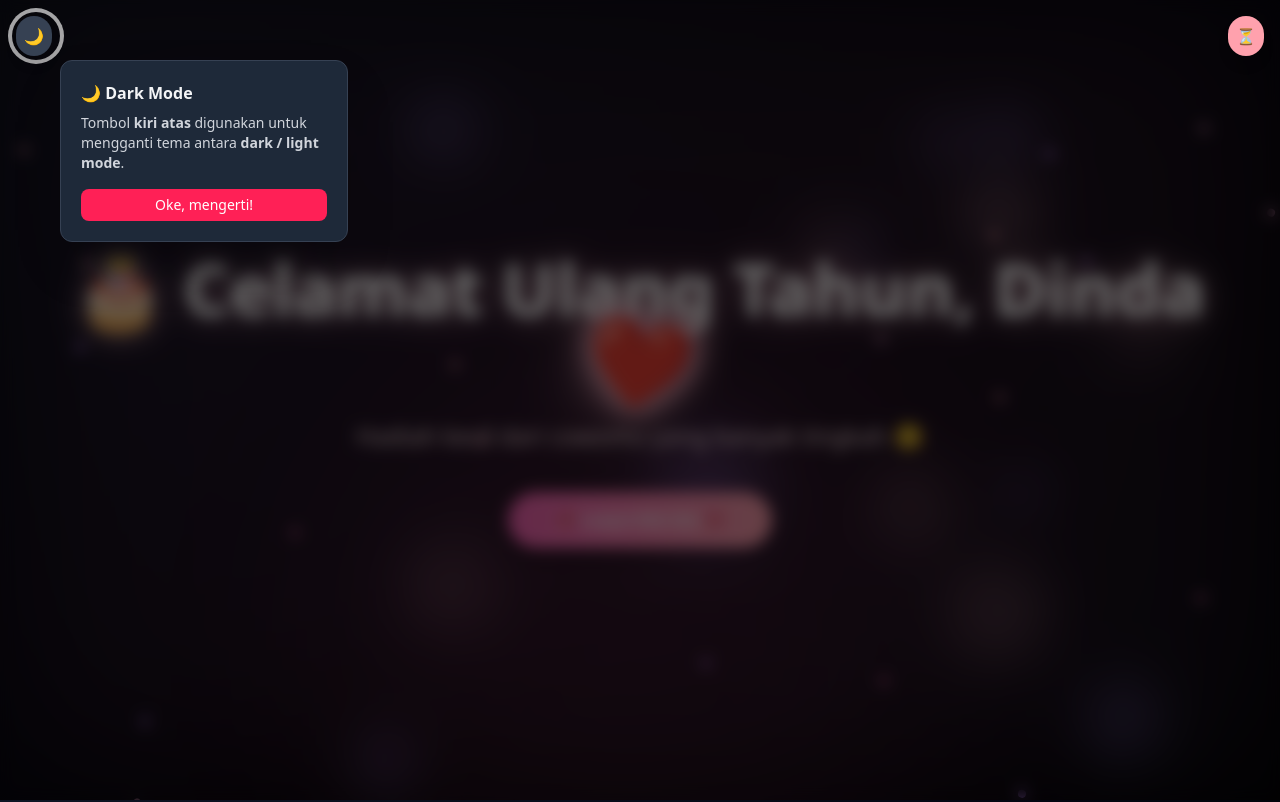
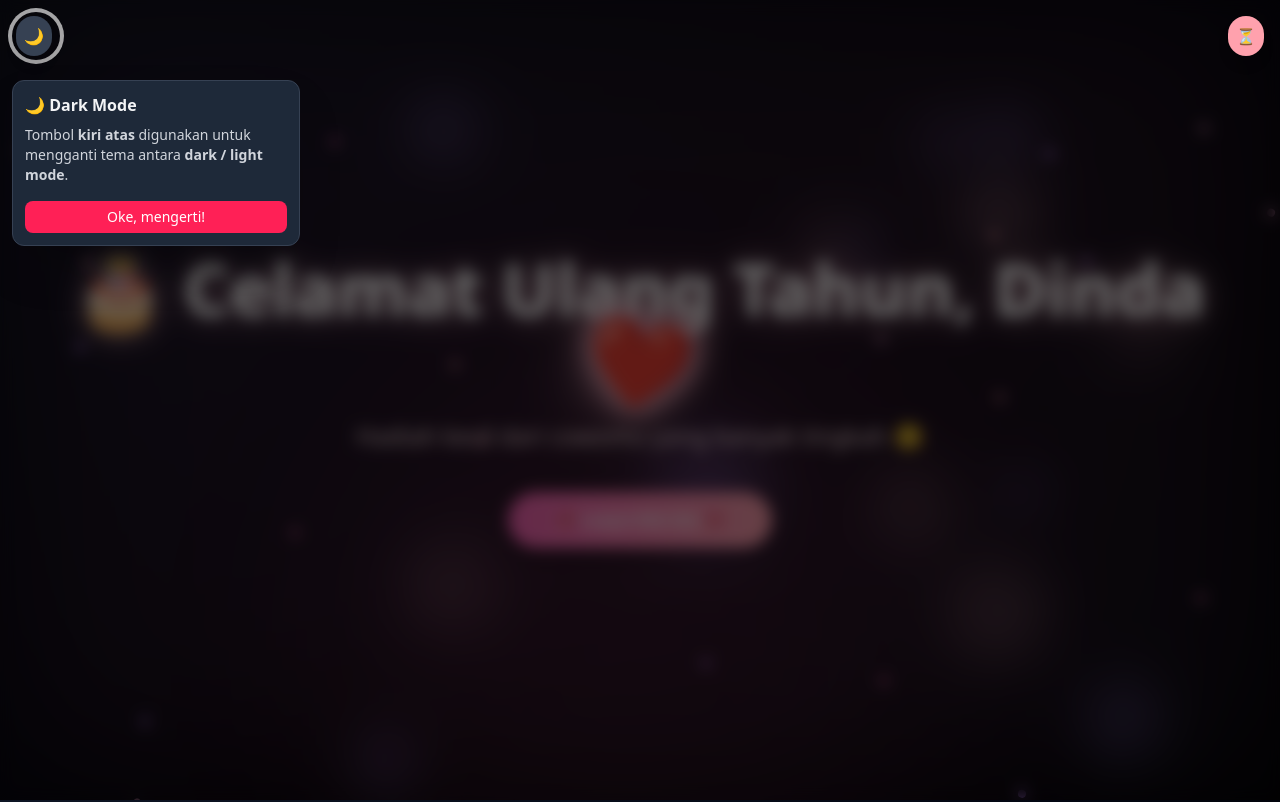
Before and after one commit to faturrahman10/birtday-gift, a React (Vite) app: page /home in a window 1280 px wide. Shown: the top 802 px of the page. Built offline with nearby package versions, Linux system fonts and the light colour scheme.

Commit message:
change z index lightbox adn position button and card

```diff
--- a/src/components/CardInfoButton.jsx
+++ b/src/components/CardInfoButton.jsx
@@ -26,9 +26,10 @@ export default function CardInfoButton() {
           LIGHTBOX BACKDROP
       ======================== */}
       <div
-        className="
-          fixed inset-0 bg-black/60 backdrop-blur-sm z-40
-        "
+        className={`
+          fixed inset-0 bg-black/60 backdrop-blur-sm
+          ${step === 1 ? "z-50" : "z-51"}
+        `}
       ></div>
 
       {/* =======================
@@ -59,11 +60,11 @@ export default function CardInfoButton() {
       ======================== */}
       <div
         className={`
-          fixed top-15
-          ${step === 1 ? "left-15" : "right-15"}
+          fixed top-20
+          ${step === 1 ? "left-3 z-51" : "right-3 z-50"}
           bg-white dark:bg-gray-800
           border border-gray-200 dark:border-gray-700
-          shadow-2xl rounded-xl p-5 w-72 z-50
+          shadow-2xl rounded-xl p-3 w-72
           animate-fadeIn
         `}
       >
```
